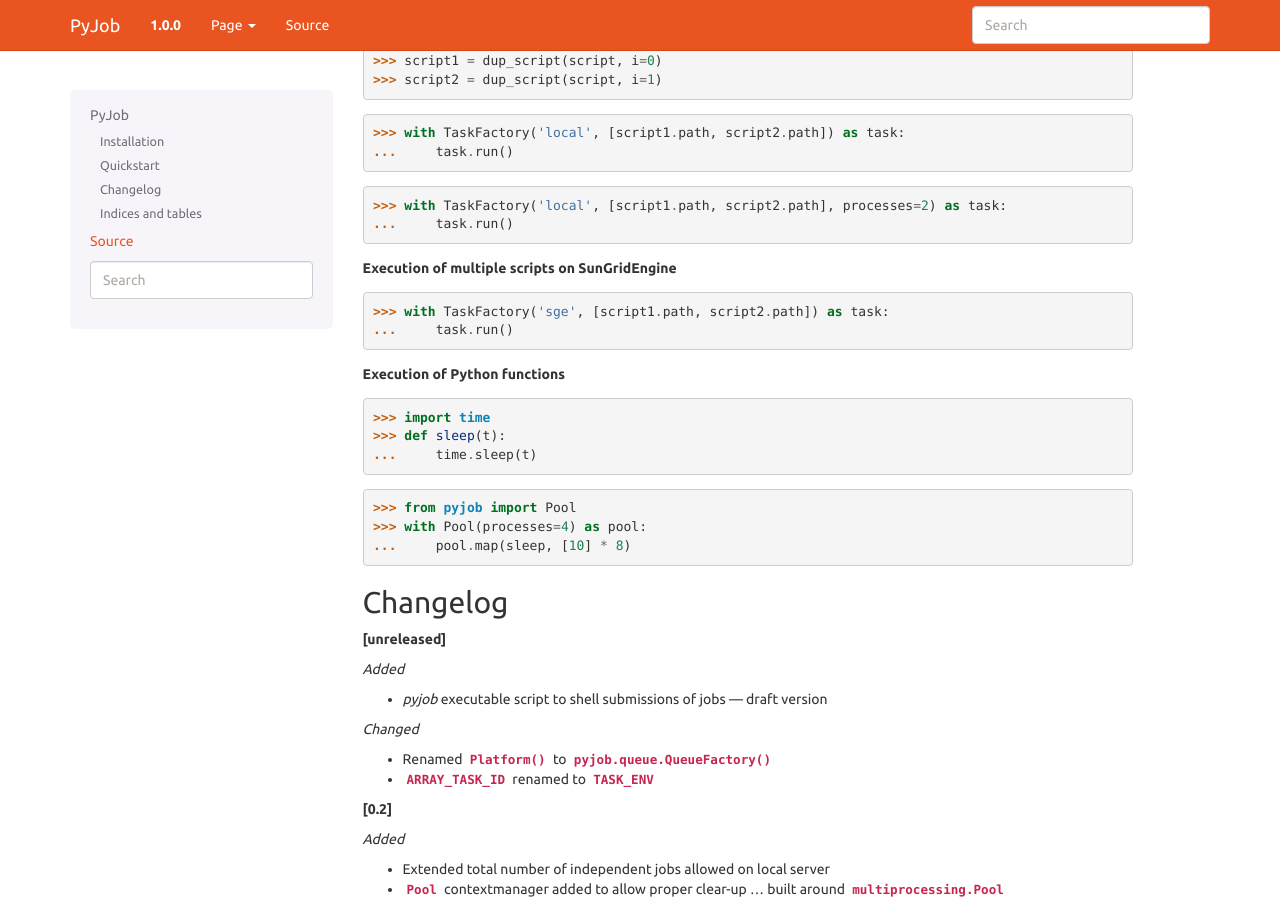
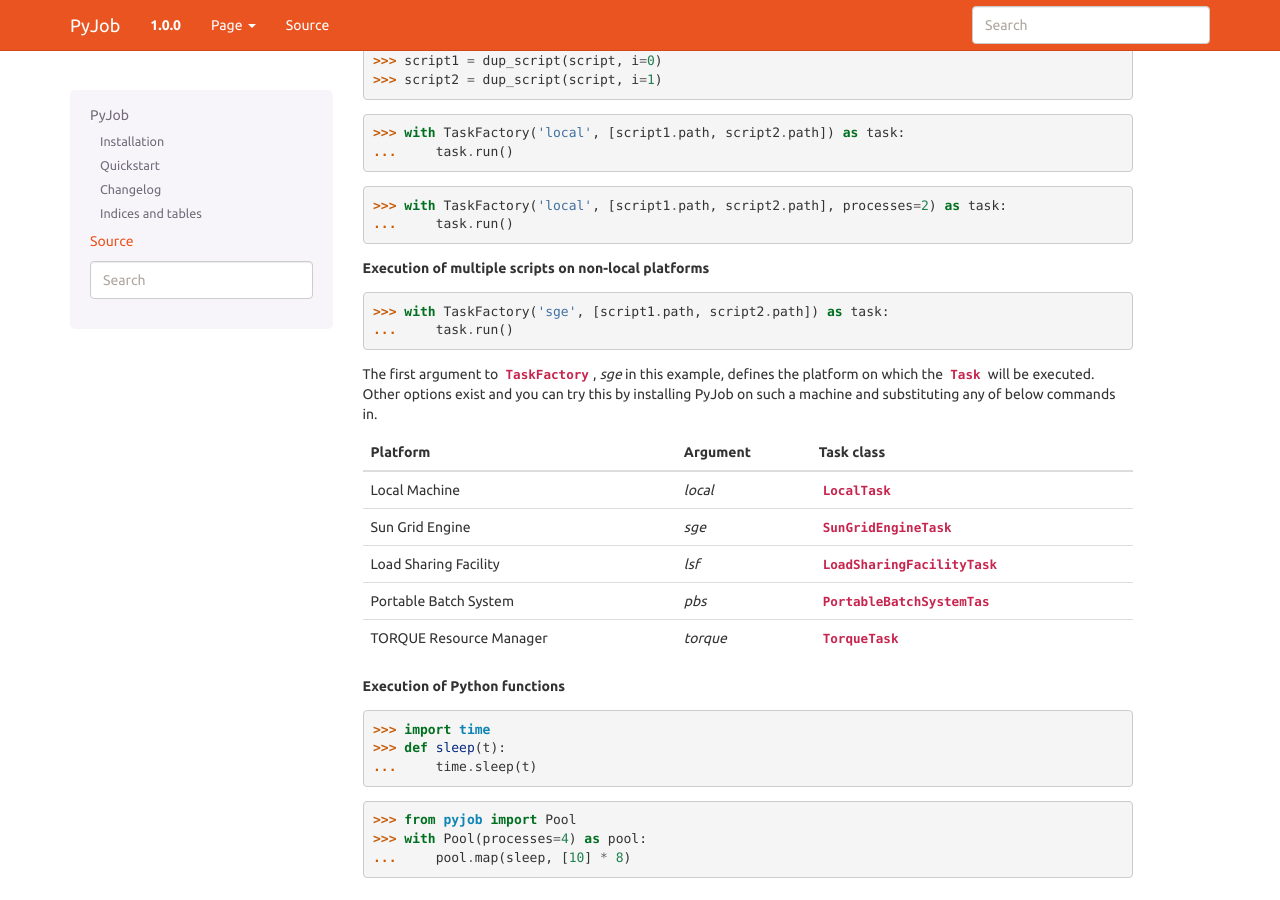
Before and after one commit to fsimkovic/pyjob, a Sphinx documentation site: the page built from docs/index.rst, in a window 1280 px wide and 900 px high, scrolled down 951 px. Built offline with Sphinx 7.4.7, drawn with Linux system fonts in a browser that asks for light colours.

Commit message:
docs updated

```diff
--- a/README.rst
+++ b/README.rst
@@ -33,71 +33,5 @@
    $ cd pyjob
    $ python setup install
 
-Quickstart
-++++++++++
-
-**Script creation**
-
-.. code-block:: python
-
-   >>> from pyjob import Script
-   >>> script = Script(directory='.', prefix='example', stem='', suffix='.sh')
-   >>> script.append('sleep 5')
-   >>> print(script)
-   #!/bin/bash
-   sleep 5
-   >>> print(script.path)
-   './example.sh'
-   >>> script.write()
-
-**Execution of single script on local machine**
-
-.. code-block:: python
-
-   >>> from pyjob import TaskFactory
-   >>> with TaskFactory('local', script.path) as task:
-   ...     task.run()
-
-**Execution of multiple scripts on local machine**
-
-.. code-block:: python
-
-   >>> def dup_script(s, i=0):
-   ...     s1 = s[:]
-   ...     s1.stem = str(i)
-   ...     sq.write()
-   ...     return s1
-   >>> script1 = dup_script(script, i=0)
-   >>> script2 = dup_script(script, i=1)
-
-.. code-block:: python
-
-   >>> with TaskFactory('local', [script1.path, script2.path]) as task:
-   ...     task.run()
-
-.. code-block:: python
-
-   >>> with TaskFactory('local', [script1.path, script2.path], processes=2) as task:
-   ...     task.run()
-
-**Execution of multiple scripts on SunGridEngine**
-
-.. code-block:: python
-
-   >>> with TaskFactory('sge', [script1.path, script2.path]) as task:
-   ...     task.run()
-
-
-**Execution of Python functions**
-
-.. code-block:: python
-
-   >>> import time
-   >>> def sleep(t):
-   ...     time.sleep(t)
-
-.. code-block:: python
-
-   >>> from pyjob import Pool
-   >>> with Pool(processes=4) as pool:
-   ...     pool.map(sleep, [10] * 8)
+.. CHECKPOINT FOR READTHEDOCS
+For further details about PyJob, we'd suggest you head over to the `official documentation <http://pyjob.readthedocs.io/en/latest/>`_.
--- a/docs/index.rst
+++ b/docs/index.rst
@@ -1,6 +1,9 @@
 ..
 
 .. include:: ../README.rst
+   :end-before: CHECKPOINT FOR READTHEDOCS
+
+.. include:: quickstart.rst
 
 Changelog
 +++++++++
--- /dev/null
+++ b/docs/quickstart.rst
@@ -0,0 +1,89 @@
+.. _quickstart:
+
+Quickstart
+++++++++++
+
+**Script creation**
+
+.. code-block:: python
+
+   >>> from pyjob import Script
+   >>> script = Script(directory='.', prefix='example', stem='', suffix='.sh')
+   >>> script.append('sleep 5')
+   >>> print(script)
+   #!/bin/bash
+   sleep 5
+   >>> print(script.path)
+   './example.sh'
+   >>> script.write()
+
+**Execution of single script on local machine**
+
+.. code-block:: python
+
+   >>> from pyjob import TaskFactory
+   >>> with TaskFactory('local', script.path) as task:
+   ...     task.run()
+
+**Execution of multiple scripts on local machine**
+
+.. code-block:: python
+
+   >>> def dup_script(s, i=0):
+   ...     s1 = s[:]
+   ...     s1.stem = str(i)
+   ...     sq.write()
+   ...     return s1
+   >>> script1 = dup_script(script, i=0)
+   >>> script2 = dup_script(script, i=1)
+
+.. code-block:: python
+
+   >>> with TaskFactory('local', [script1.path, script2.path]) as task:
+   ...     task.run()
+
+.. code-block:: python
+
+   >>> with TaskFactory('local', [script1.path, script2.path], processes=2) as task:
+   ...     task.run()
+
+**Execution of multiple scripts on non-local platforms**
+
+.. code-block:: python
+
+   >>> with TaskFactory('sge', [script1.path, script2.path]) as task:
+   ...     task.run()
+
+The first argument to :obj:`~pyjob.factory.TaskFactory`, `sge` in this example, defines the
+platform on which the :obj:`~pyjob.task.Task` will be executed. Other options exist and you
+can try this by installing PyJob on such a machine and substituting any of below commands in.
+
+.. rst-class:: table-hover
+
++-------------------------+----------+-------------------------------------------+
+| Platform                | Argument | Task class                                |
++=========================+==========+===========================================+
+| Local Machine           | `local`  | :obj:`~pyjob.local.LocalTask`             |
++-------------------------+----------+-------------------------------------------+
+| Sun Grid Engine         | `sge`    | :obj:`~pyjob.sge.SunGridEngineTask`       |
++-------------------------+----------+-------------------------------------------+
+| Load Sharing Facility   | `lsf`    | :obj:`~pyjob.lsf.LoadSharingFacilityTask` |
++-------------------------+----------+-------------------------------------------+
+| Portable Batch System   | `pbs`    | :obj:`~pyjob.pbs.PortableBatchSystemTas`  |
++-------------------------+----------+-------------------------------------------+
+| TORQUE Resource Manager | `torque` | :obj:`~pyjob.torque.TorqueTask`           |
++-------------------------+----------+-------------------------------------------+
+
+**Execution of Python functions**
+
+.. code-block:: python
+
+   >>> import time
+   >>> def sleep(t):
+   ...     time.sleep(t)
+
+.. code-block:: python
+
+   >>> from pyjob import Pool
+   >>> with Pool(processes=4) as pool:
+   ...     pool.map(sleep, [10] * 8)
```
